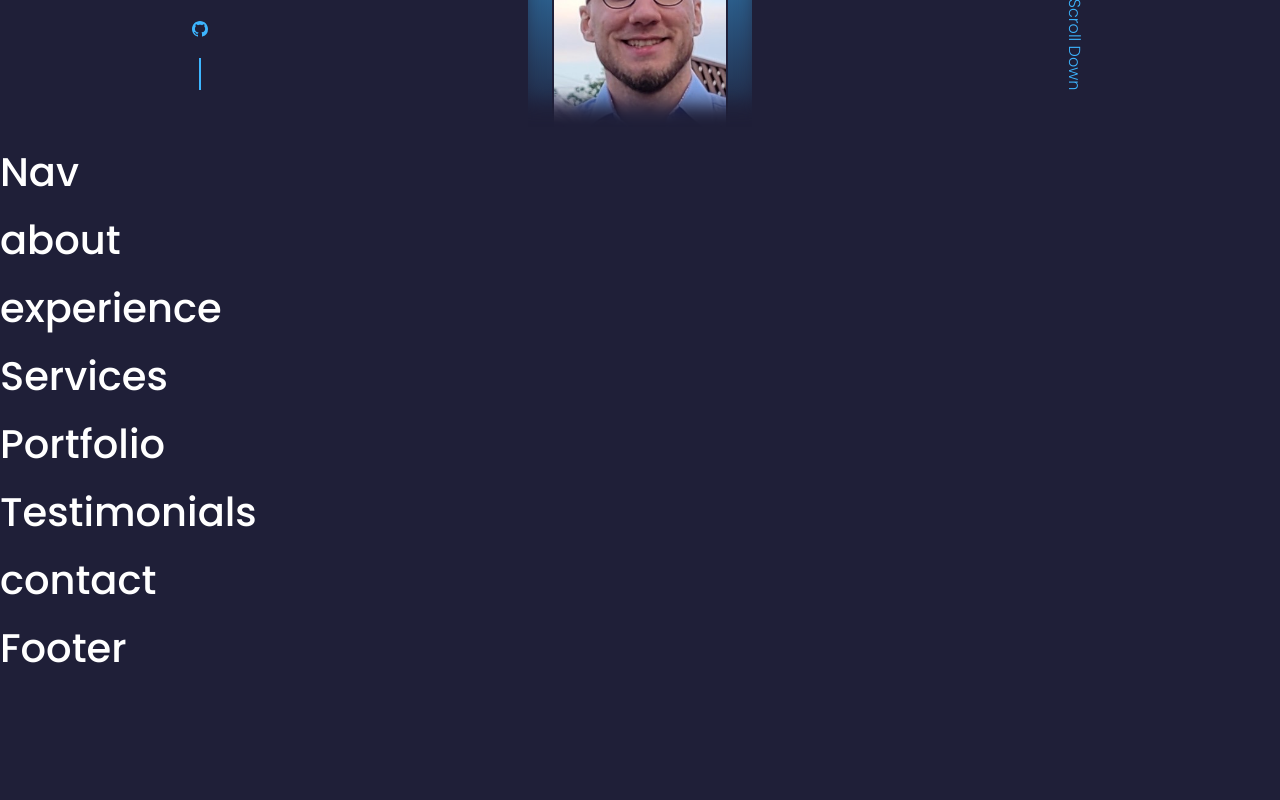
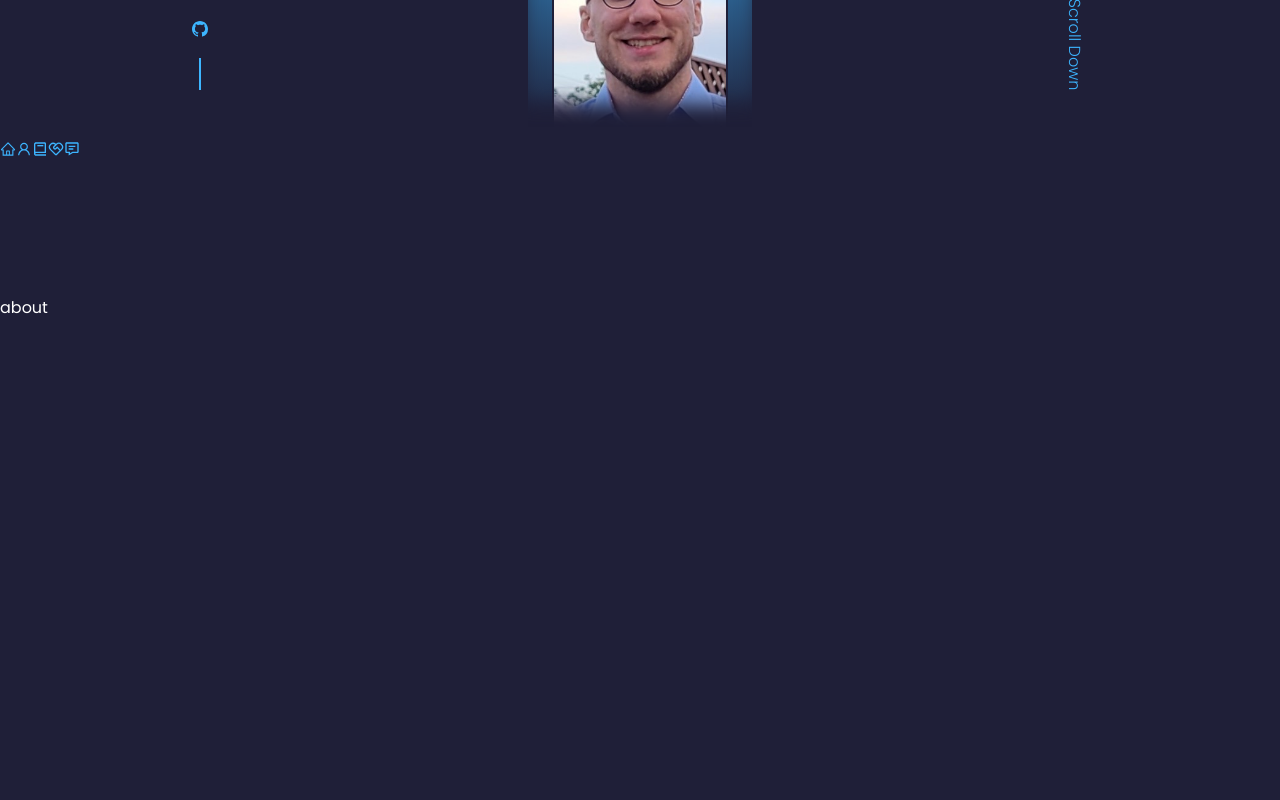
Before and after one commit to wmaKRET/example-portfolio, a React (Create React App) app: page / in a window 1280 px wide. Shown: the part 580-1380 px from the top of the page. Before the commit the page ends 1262 px from the top, so only its background shows below. Built offline with nearby package versions, Linux system fonts and the light colour scheme.

Commit message:
update every component to have section instead of div, create nav section with links (icons)

```diff
--- a/src/components/about/About.js
+++ b/src/components/about/About.js
@@ -4,7 +4,7 @@ import "./about.css"
 
 function About(){
     return (
-        <h1>about</h1>
+        <section id="about">about</section>
     )
 }
 
--- a/src/components/contact/Contact.js
+++ b/src/components/contact/Contact.js
@@ -4,7 +4,7 @@ import "./contact.css"
 
 function Contact(){
     return (
-        <h1>contact</h1>
+        <section id="contact">contact</section>
     )
 }
 
--- a/src/components/experience/Experience.js
+++ b/src/components/experience/Experience.js
@@ -4,7 +4,7 @@ import "./experience.css"
 
 function Experience(){
     return (
-        <h1>experience</h1>
+        <section id="experience">experience</section>
     )
 }
 
--- a/src/components/nav/Nav.js
+++ b/src/components/nav/Nav.js
@@ -1,10 +1,19 @@
 import React from "react"
 
 import "./nav.css"
+import { AiOutlineHome, AiOutlineUser } from "react-icons/ai"
+import { BiBook, BiMessageDetail } from "react-icons/bi"
+import { RiServiceLine } from "react-icons/ri"
 
 function Nav(){
     return (
-        <h1>Nav</h1>
+        <nav>
+            <a href="#"><AiOutlineHome /></a>
+            <a href="#about"><AiOutlineUser /></a>
+            <a href="#experience"><BiBook /></a>
+            <a href="#services"><RiServiceLine /></a>
+            <a href="#contact"><BiMessageDetail /></a>
+        </nav>
     )
 }
 
--- a/src/components/portfolio/Portfolio.js
+++ b/src/components/portfolio/Portfolio.js
@@ -4,7 +4,7 @@ import "./portfolio.css"
 
 function Portfolio(){
     return (
-        <h1>Portfolio</h1>
+        <section>portfolio</section>
     )
 }
 
--- a/src/components/services/Services.js
+++ b/src/components/services/Services.js
@@ -4,7 +4,7 @@ import "./services.css"
 
 function Services(){
     return (
-        <h1>Services</h1>
+        <section id="services">services</section>
     )
 }
 
--- a/src/components/testimonials/Testimonials.js
+++ b/src/components/testimonials/Testimonials.js
@@ -4,7 +4,7 @@ import "./testimonials.css"
 
 function Testimonials(){
     return (
-        <h1>Testimonials</h1>
+        <section>testimonials</section>
     )
 }
 
--- a/src/index.css
+++ b/src/index.css
@@ -54,6 +54,7 @@ h1 {
 }
 
 section {
+    height: 100vh;
     margin-top: 8em;
 }
 
```
